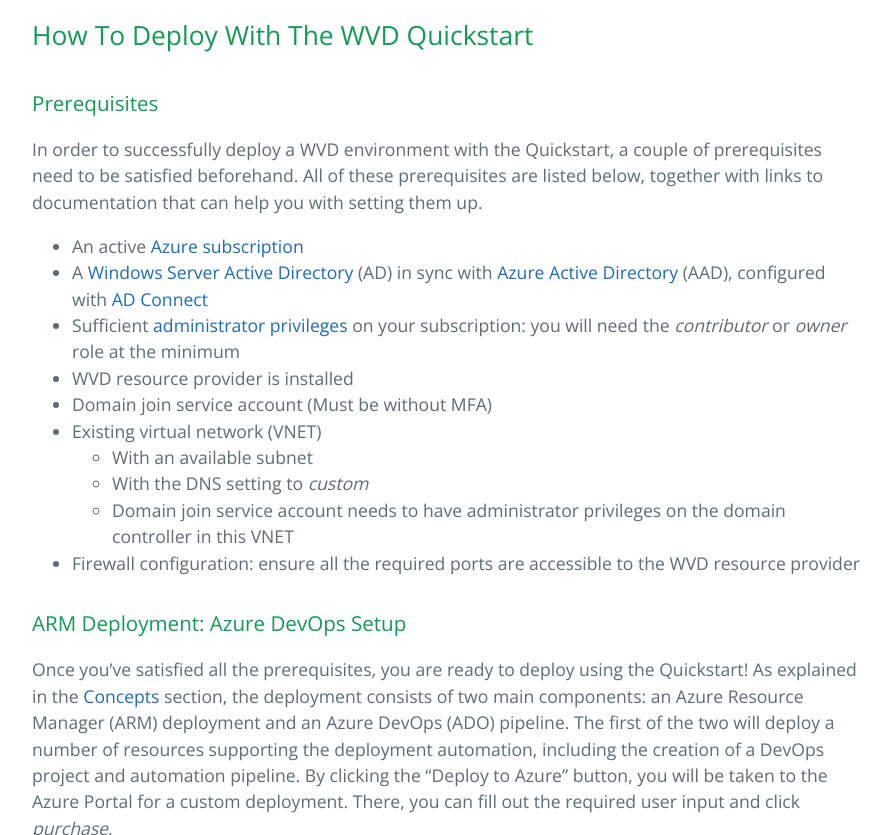
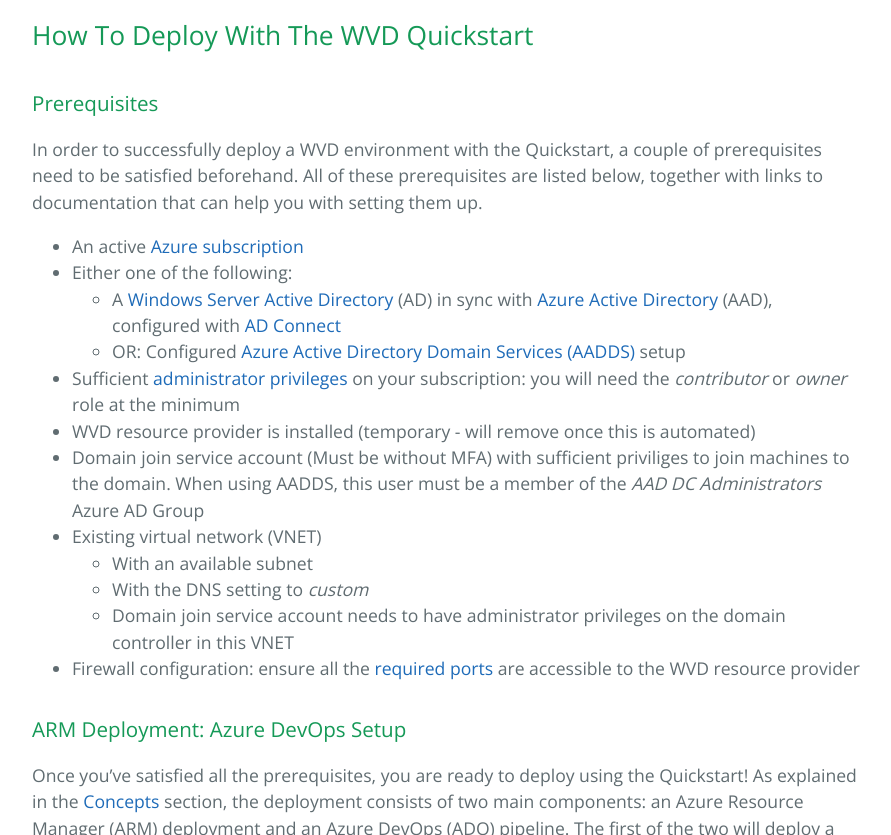
Before and after one commit to samvdjagt/wvdquickstart, a Jekyll site: the page built from howto.md, in a window 1280 px wide and 900 px high, scrolled down 352 px, cut to the strip 0-835 px from the top of the window. Shown: the whole strip, without its empty margins (192-1083 px from the left). Built offline with Jekyll 4.4.1, drawn with Linux system fonts in a browser that asks for light colours.

Commit message:
Update howto.md

```diff
--- a/howto.md
+++ b/howto.md
@@ -9,16 +9,18 @@
 ### Prerequisites
 In order to successfully deploy a WVD environment with the Quickstart, a couple of prerequisites need to be satisfied beforehand. All of these prerequisites are listed below, together with links to documentation that can help you with setting them up.
 * An active <a href="https://azure.microsoft.com/en-us/" target="_blank">Azure subscription</a>
-* A
+* Either one of the following:
+   * A
 <a href="https://docs.microsoft.com/en-us/windows-server/identity/ad-ds/get-started/virtual-dc/active-directory-domain-services-overview" target="_blank">Windows Server Active Directory</a> (AD) in sync with <a href="https://azure.microsoft.com/en-us/services/active-directory/" target="_blank">Azure Active Directory</a> (AAD), configured with <a href="https://docs.microsoft.com/en-us/azure/active-directory/hybrid/how-to-connect-install-express" target="_blank">AD Connect</a>
+   * OR: Configured <a href="https://azure.microsoft.com/en-us/services/active-directory-ds/" target="_blank">Azure Active Directory Domain Services (AADDS)</a> setup
 * Sufficient <a href="https://docs.microsoft.com/en-us/azure/role-based-access-control/role-assignments-list-portal" target="_blank">administrator privileges</a> on your subscription: you will need the *contributor* or *owner* role at the minimum
-* WVD resource provider is installed
-* Domain join service account (Must be without MFA)
+* WVD resource provider is installed (temporary - will remove once this is automated)
+* Domain join service account (Must be without MFA) with sufficient priviliges to join machines to the domain. When using AADDS, this user must be a member of the *AAD DC Administrators* Azure AD Group
 * Existing virtual network (VNET)
     * With an available subnet
     * With the DNS setting to *custom*
     * Domain join service account needs to have administrator privileges on the domain controller in this VNET
-* Firewall configuration: ensure all the required ports are accessible to the WVD resource provider
+* Firewall configuration: ensure all the <a href="https://docs.microsoft.com/en-us/azure/virtual-desktop/safe-url-list" target="_blank">required ports</a> are accessible to the WVD resource provider
 
 ### ARM Deployment: Azure DevOps Setup
 Once you've satisfied all the prerequisites, you are ready to deploy using the Quickstart! As explained in the <a href="concepts">Concepts</a> section, the deployment consists of two main components: an Azure Resource Manager (ARM) deployment and an Azure DevOps (ADO) pipeline. The first of the two will deploy a number of resources supporting the deployment automation, including the creation of a DevOps project and automation pipeline. By clicking the "Deploy to Azure" button, you will be taken to the Azure Portal for a custom deployment. There, you can fill out the required user input and click *purchase*.
```
